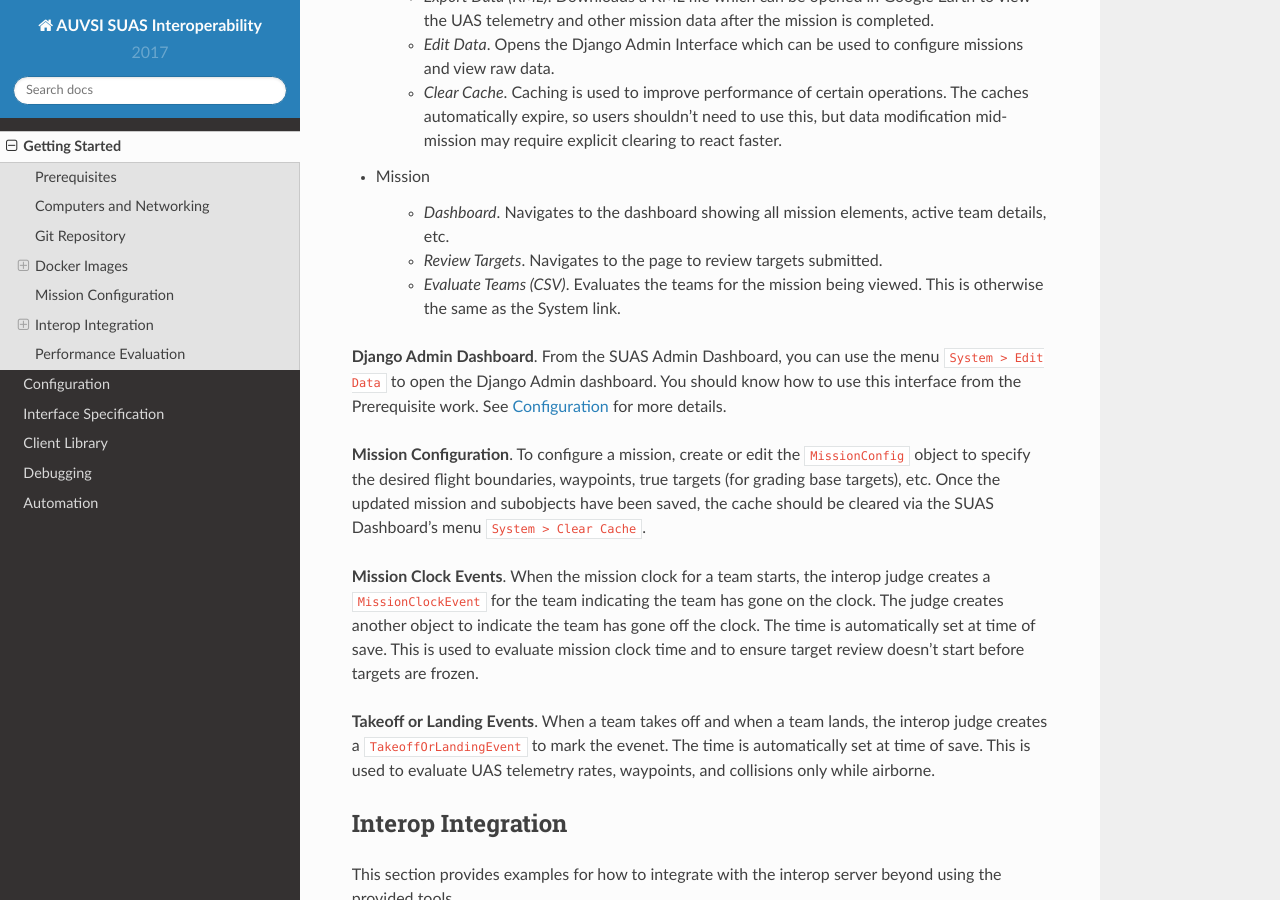
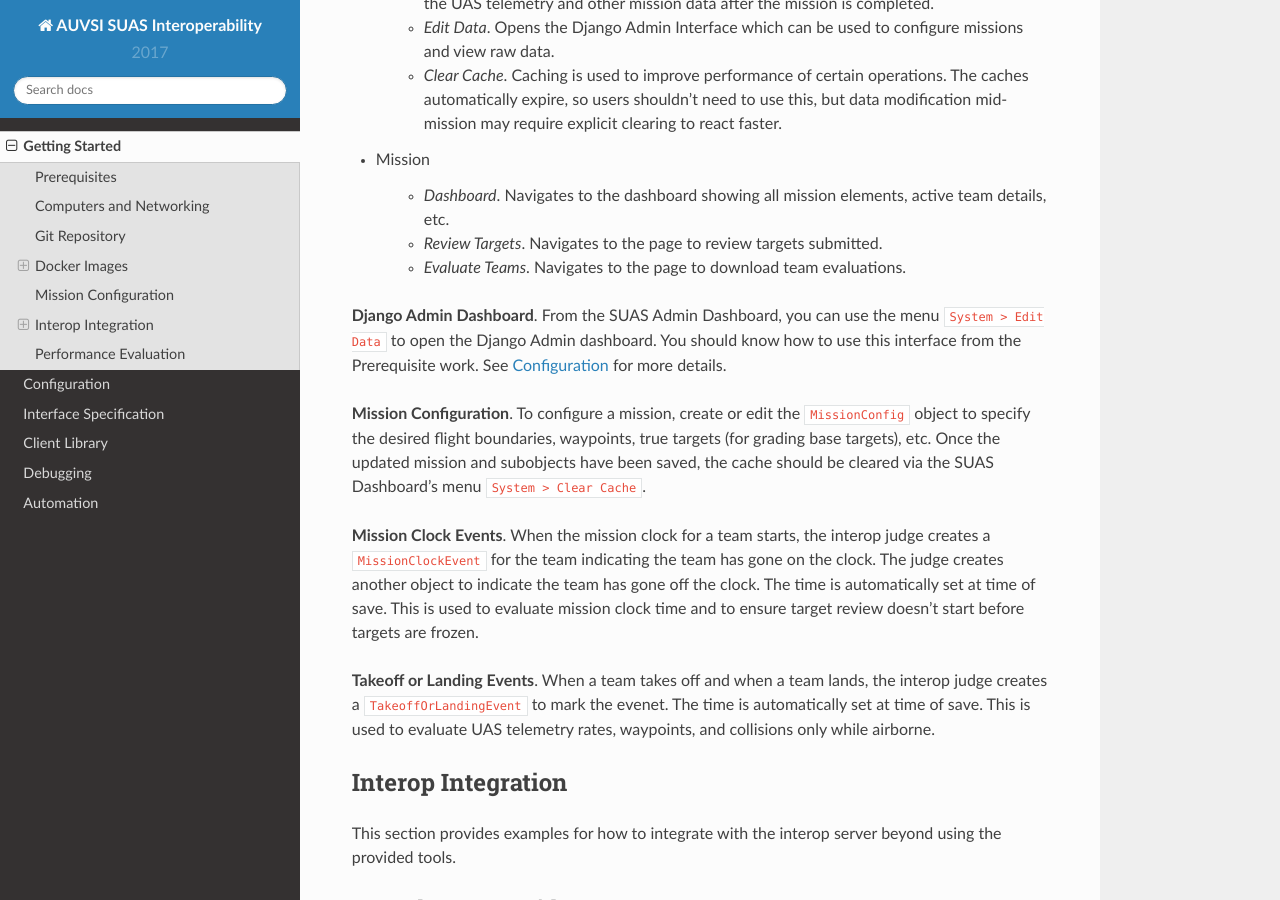
Before and after one commit to williamstern/interop, a Sphinx documentation site: the page built from docs/getting_started.rst, in a window 1280 px wide and 900 px high, scrolled down 5173 px. Built offline with Sphinx 7.4.7 and the Read the Docs theme 2.0.0, drawn with Linux system fonts in a browser that asks for light colours; some of the changed text lies outside the part shown.

Commit message:
Update docs to not use setup_tools.

```diff
--- a/docs/getting_started.rst
+++ b/docs/getting_started.rst
@@ -302,8 +301,7 @@ button on the mission dashboard to learn how to use this interface.
    * *Dashboard*. Navigates to the dashboard showing all mission elements,
      active team details, etc.
    * *Review Targets*. Navigates to the page to review targets submitted.
-   * *Evaluate Teams (CSV)*. Evaluates the teams for the mission being viewed.
-     This is otherwise the same as the System link.
+   * *Evaluate Teams*. Navigates to the page to download team evaluations.
 
 
 **Django Admin Dashboard**. From the SUAS Admin Dashboard, you can use the menu
```
Also changed, not shown: other parts of docs/getting_started.rst (+0 -1 lines).
